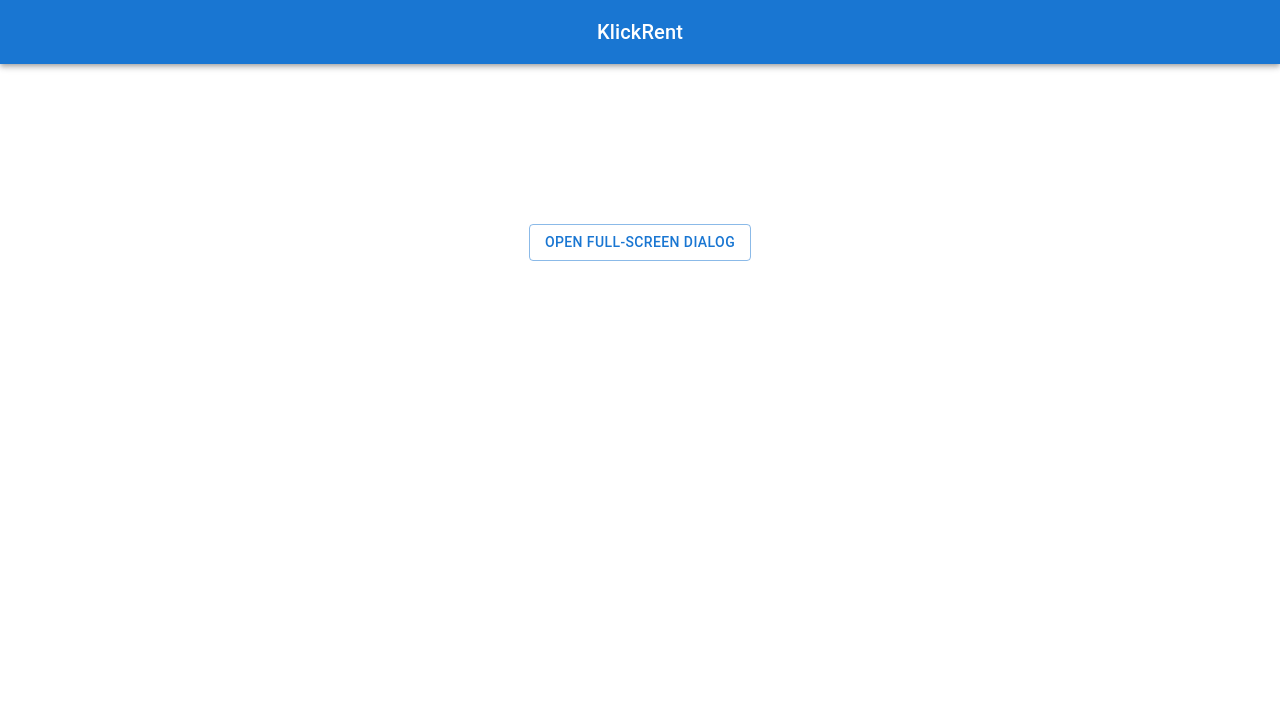
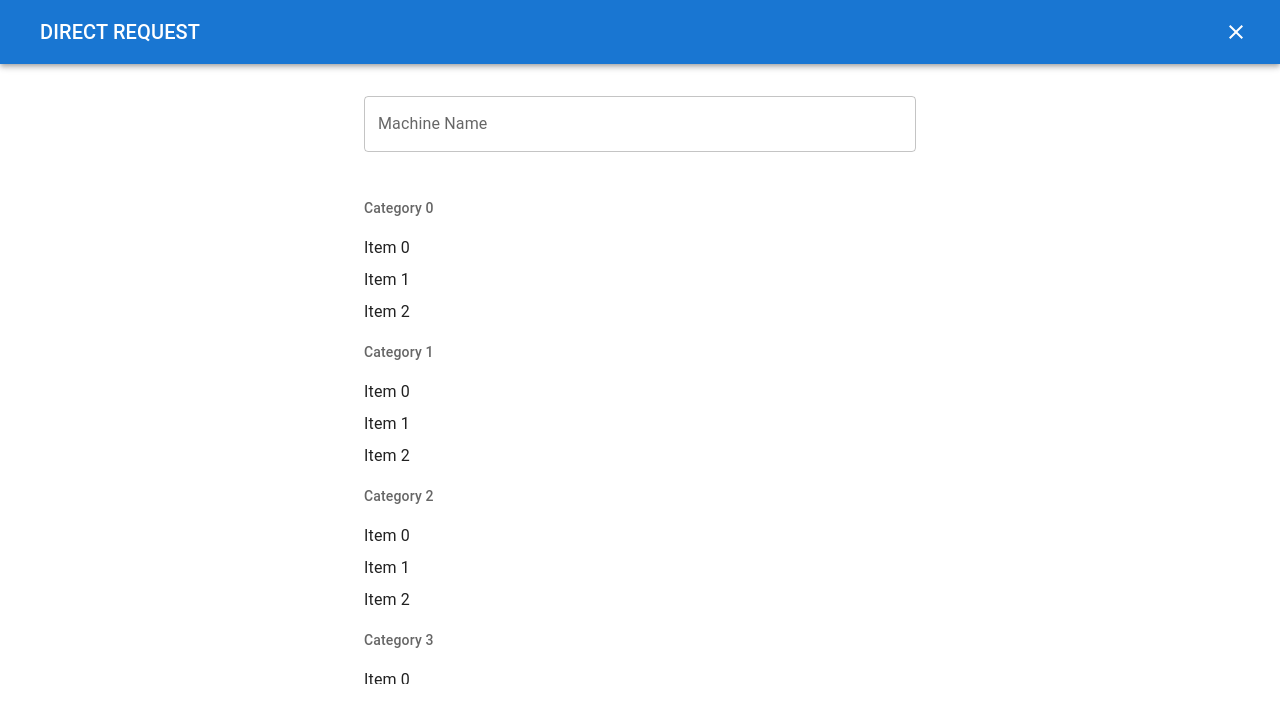
Before and after one commit to ridvanakca/react-klickrent-interview, a React (Create React App) app: page / in a window 1280 px wide. Both pictures are taken after a click on the button "OPEN FULL-SCREEN DIALOG". Shown: the top 722 px of the page. Built offline with nearby package versions, Linux system fonts and the light colour scheme.

Commit message:
feat: dummy dialog of the modal is created

```diff
--- a/src/components/Modal/index.jsx
+++ b/src/components/Modal/index.jsx
@@ -1,9 +1,24 @@
 import React, { useState } from "react";
 import Box from "@mui/material/Box";
 import Button from "@mui/material/Button";
+import Dialog from "@mui/material/Dialog";
+import ListItemText from "@mui/material/ListItemText";
+import ListItem from "@mui/material/ListItem";
+import List from "@mui/material/List";
+import AppBar from "@mui/material/AppBar";
+import Toolbar from "@mui/material/Toolbar";
+import IconButton from "@mui/material/IconButton";
+import Typography from "@mui/material/Typography";
+import CloseIcon from "@mui/icons-material/Close";
+import TextField from "@mui/material/TextField";
+import CssBaseline from "@mui/material/CssBaseline";
+import Container from "@mui/material/Container";
 
-export default function ResponsiveDialog() {
+import ListSubheader from "@mui/material/ListSubheader";
+
+const Modal = () => {
   const [open, setOpen] = useState(false);
+  const [query, setQuery] = useState("");
 
   const handleClickOpen = () => {
     setOpen(true);
@@ -19,7 +34,58 @@ export default function ResponsiveDialog() {
         <Button variant='outlined' onClick={handleClickOpen}>
           Open full-screen dialog
         </Button>
+
+        <Dialog fullScreen open={open} onClose={handleClose}>
+          <AppBar sx={{ position: "relative" }}>
+            <Toolbar>
+              <Typography sx={{ ml: 2, flex: 1 }} variant='h6' component='div'>
+                DIRECT REQUEST
+              </Typography>
+              <IconButton edge='start' color='inherit' onClick={handleClose} aria-label='close'>
+                <CloseIcon />
+              </IconButton>
+            </Toolbar>
+          </AppBar>
+          <CssBaseline />
+          <Container maxWidth='sm'>
+            <TextField sx={{ margin: "2rem 0", width: "100%" }} value={query} onChange={(event) => setQuery(event.target.value)} id='outlined-search' label='Machine Name' type='search' />
+            {/* <List>
+              <ListItem button>
+                <ListItemText primary='Phone ringtone' secondary='Titania' />
+              </ListItem>
+              <Divider />
+              <ListItem button>
+                <ListItemText primary='Default notification ringtone' secondary='Tethys' />
+              </ListItem>
+            </List> */}
+            <List
+              sx={{
+                width: "100%",
+                bgcolor: "background.paper",
+                position: "relative",
+                overflow: "auto",
+                maxHeight: 500,
+                "& ul": { padding: 0 },
+              }}
+              subheader={<li />}>
+              {[0, 1, 2, 3, 4].map((sectionId) => (
+                <li key={`section-${sectionId}`}>
+                  <ul>
+                    <ListSubheader style={{ padding: 0 }}>{`Category ${sectionId}`}</ListSubheader>
+                    {[0, 1, 2].map((item) => (
+                      <ListItem style={{ padding: 0 }} key={`item-${sectionId}-${item}`}>
+                        <ListItemText primary={`Item ${item}`} />
+                      </ListItem>
+                    ))}
+                  </ul>
+                </li>
+              ))}
+            </List>
+          </Container>
+        </Dialog>
       </Box>
     </>
   );
-}
+};
+
+export default Modal;
--- a/src/index.css
+++ b/src/index.css
@@ -1,13 +1,7 @@
-body {
+*,
+*::after,
+*::before {
   margin: 0;
-  font-family: -apple-system, BlinkMacSystemFont, 'Segoe UI', 'Roboto', 'Oxygen',
-    'Ubuntu', 'Cantarell', 'Fira Sans', 'Droid Sans', 'Helvetica Neue',
-    sans-serif;
-  -webkit-font-smoothing: antialiased;
-  -moz-osx-font-smoothing: grayscale;
+  padding: 0;
+  box-sizing: border-box;
 }
-
-code {
-  font-family: source-code-pro, Menlo, Monaco, Consolas, 'Courier New',
-    monospace;
-}
```
